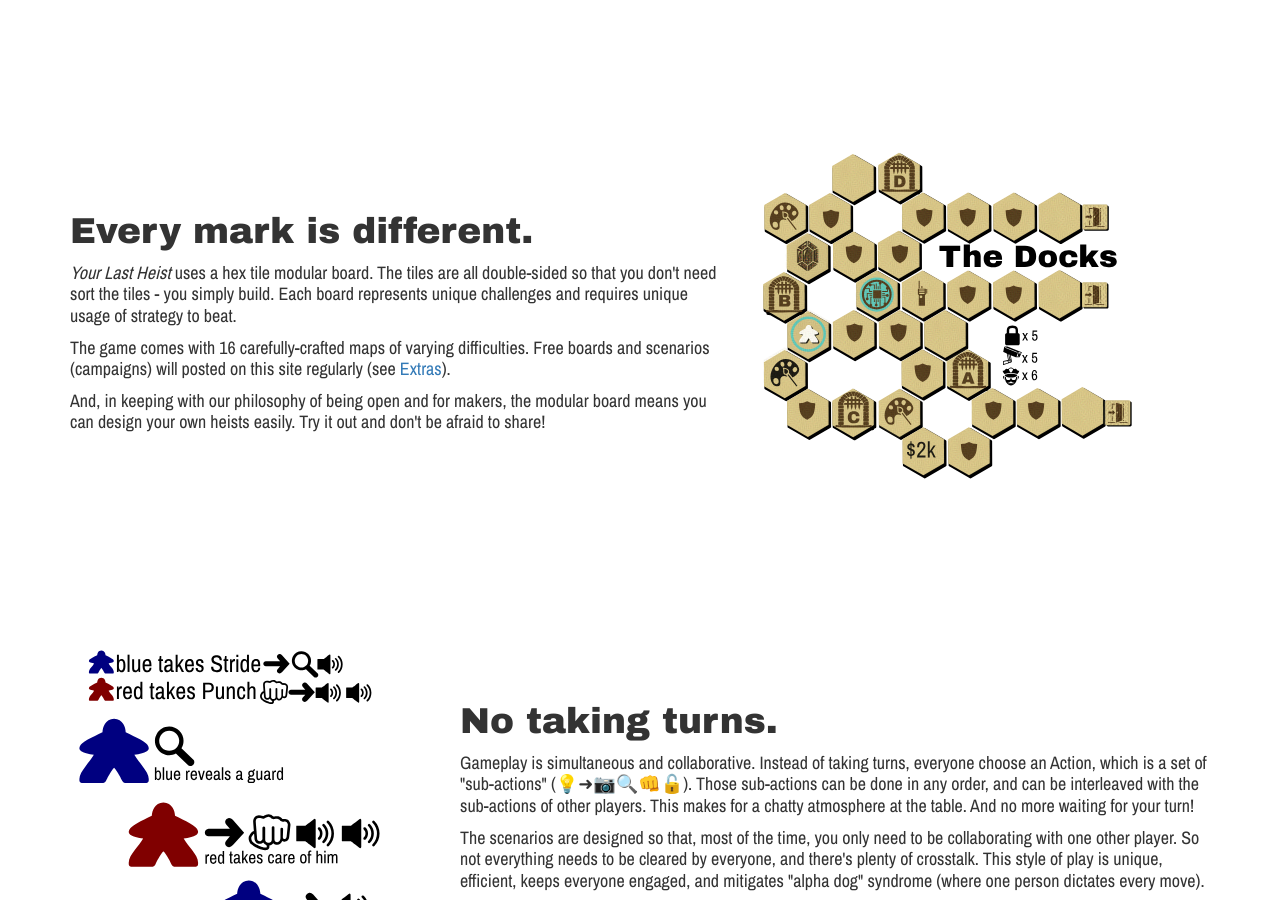
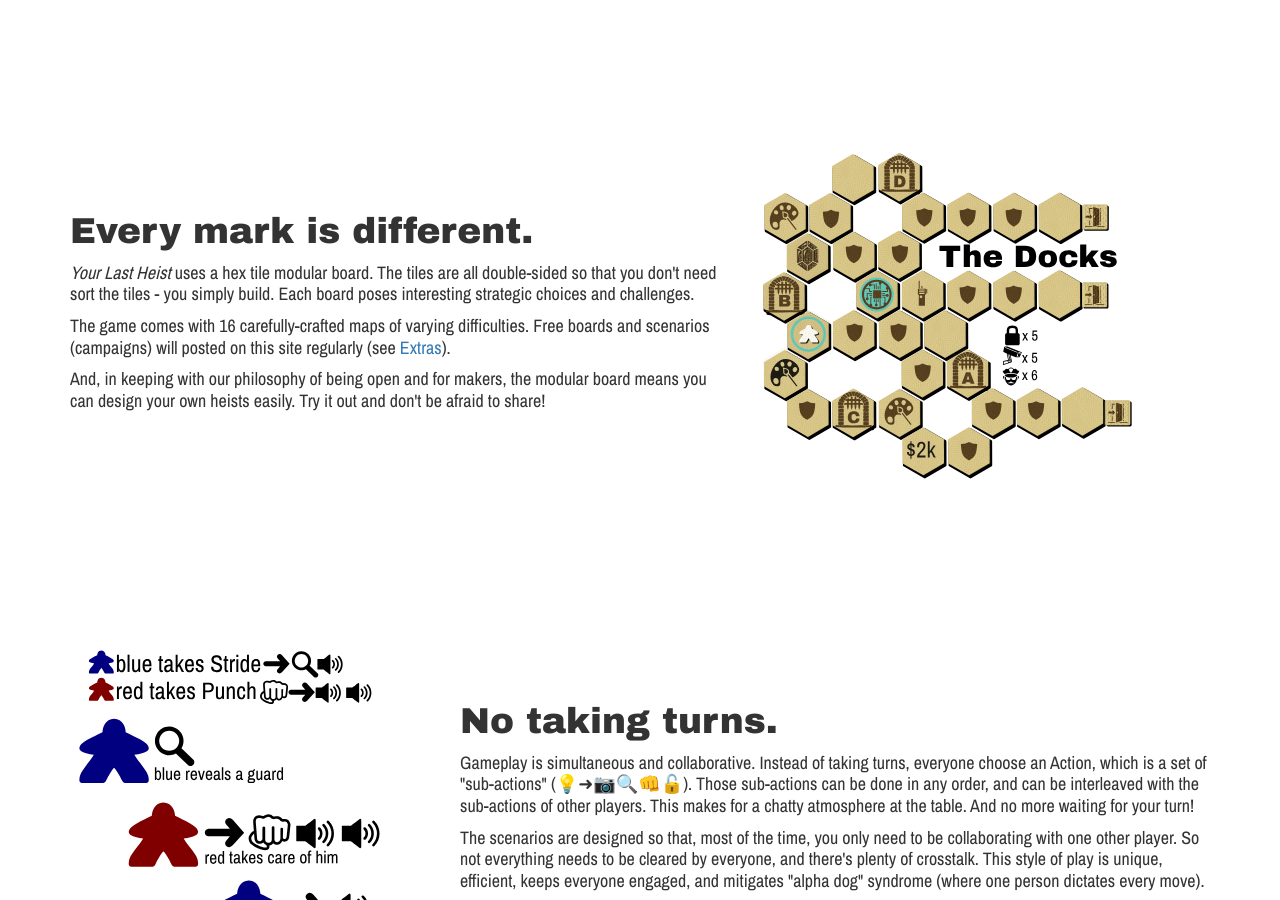
Before and after one commit to andymeneely/yourlastheist.com, a Jekyll site: the page built from index.html, in a window 1280 px wide and 900 px high, scrolled down 1761 px. Built offline with Jekyll 4.4.1, drawn with Linux system fonts in a browser that asks for light colours; nearby versions of some CDN libraries.

Commit message:
rewording

```diff
--- a/index.html
+++ b/index.html
@@ -46,7 +46,7 @@
   <div class="row featurette">
     <div class="col-md-7 col-chunky">
       <h2>Every mark is different.</h2>
-      <p><i>Your Last Heist</i> uses a hex tile modular board. The tiles are all double-sided so that you don't need sort the tiles - you simply build. Each board represents unique challenges and requires unique usage of strategy to beat.</p>
+      <p><i>Your Last Heist</i> uses a hex tile modular board. The tiles are all double-sided so that you don't need sort the tiles - you simply build. Each board poses interesting strategic choices and challenges.</p>
 
       <p>The game comes with 16 carefully-crafted maps of varying difficulties. Free boards and scenarios (campaigns) will posted on this site regularly (see <a href="/extras">Extras</a>). </p>
 
```
